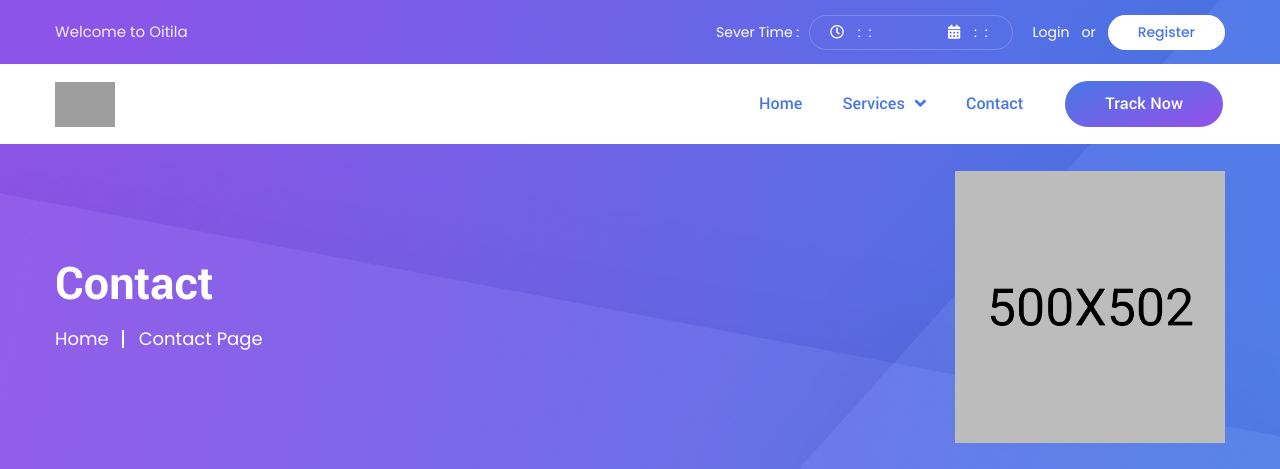
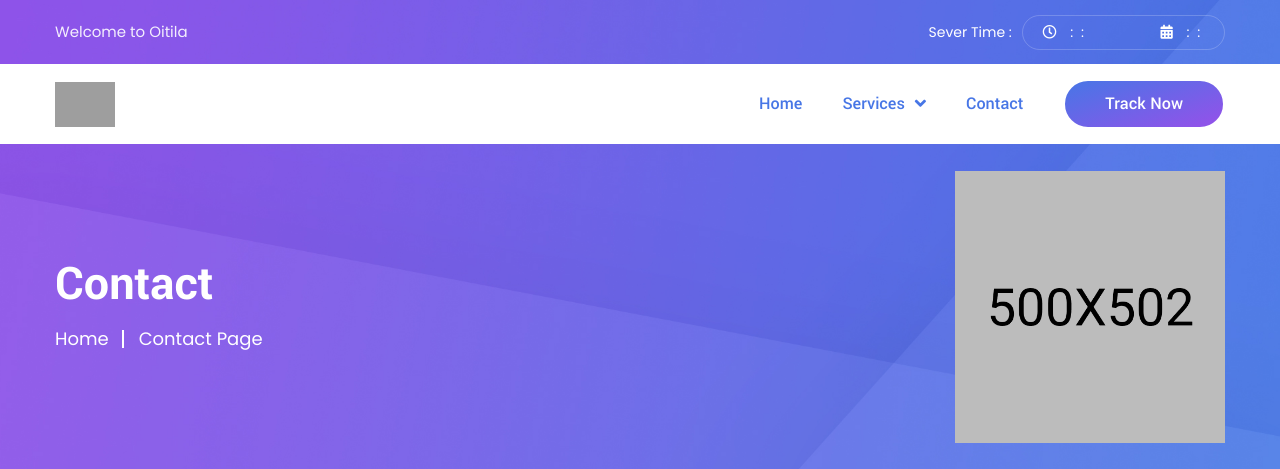
Before and after one commit to Misstaqe/tracking_vehicle, a CodeIgniter app: page /database/index.php/site/contact in a window 1280 px wide. Shown: the top 469 px of the page. Run offline with CodeIgniter, Linux system fonts and the light colour scheme; some libraries are stand-ins or nearby versions; grey boxes are pictures that could not be loaded.

Commit message:
Remove login/register part in contact page's header

```diff
--- a/application/views/page/contact.php
+++ b/application/views/page/contact.php
@@ -52,12 +52,6 @@
                                                 <span id="year"></span>
                                             </span>
                                         </div>
-                                    </div>
-                                </li>
-                                <li>
-                                    <div class="user-panel">
-                                        <span>
-                                            <a href="#" class="login-btn">Login</a>or</span><a href="#" class="register-btn">Register</a>
                                     </div>
                                 </li>
                             </ul>
```
